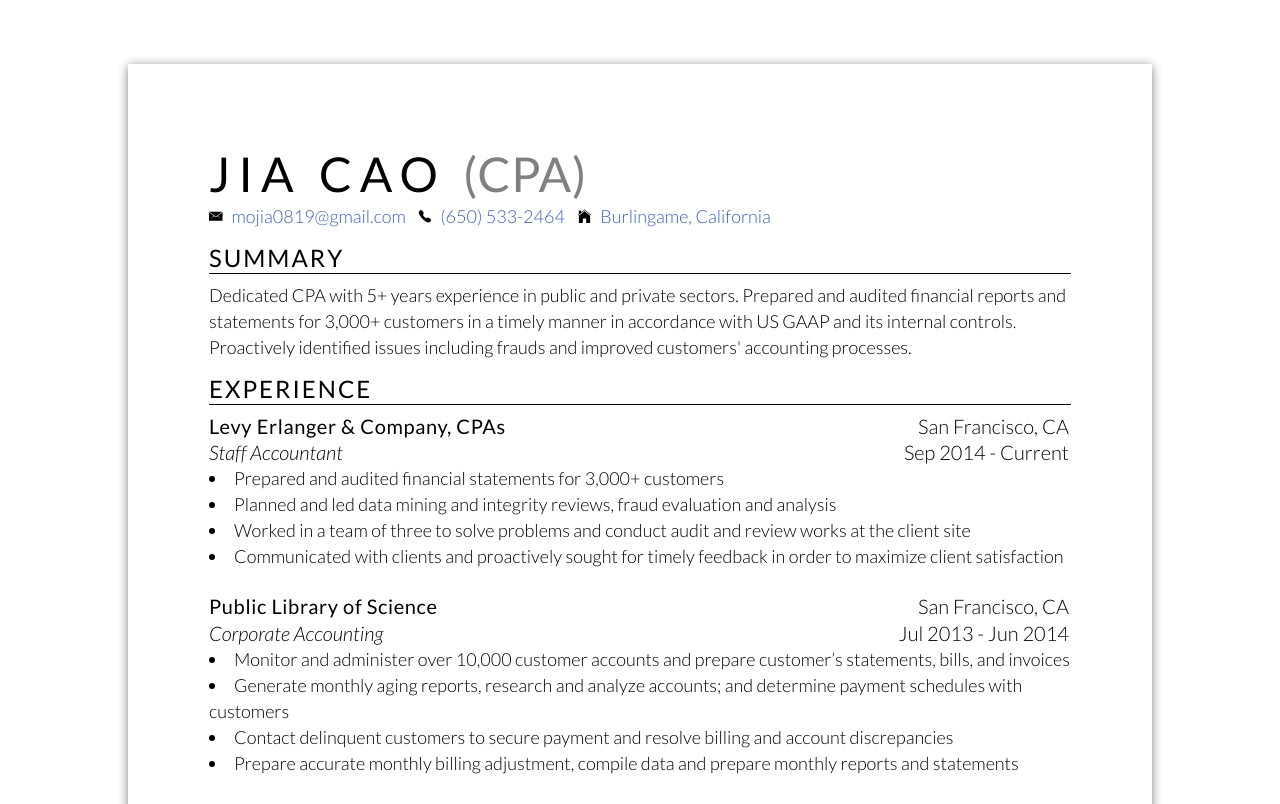
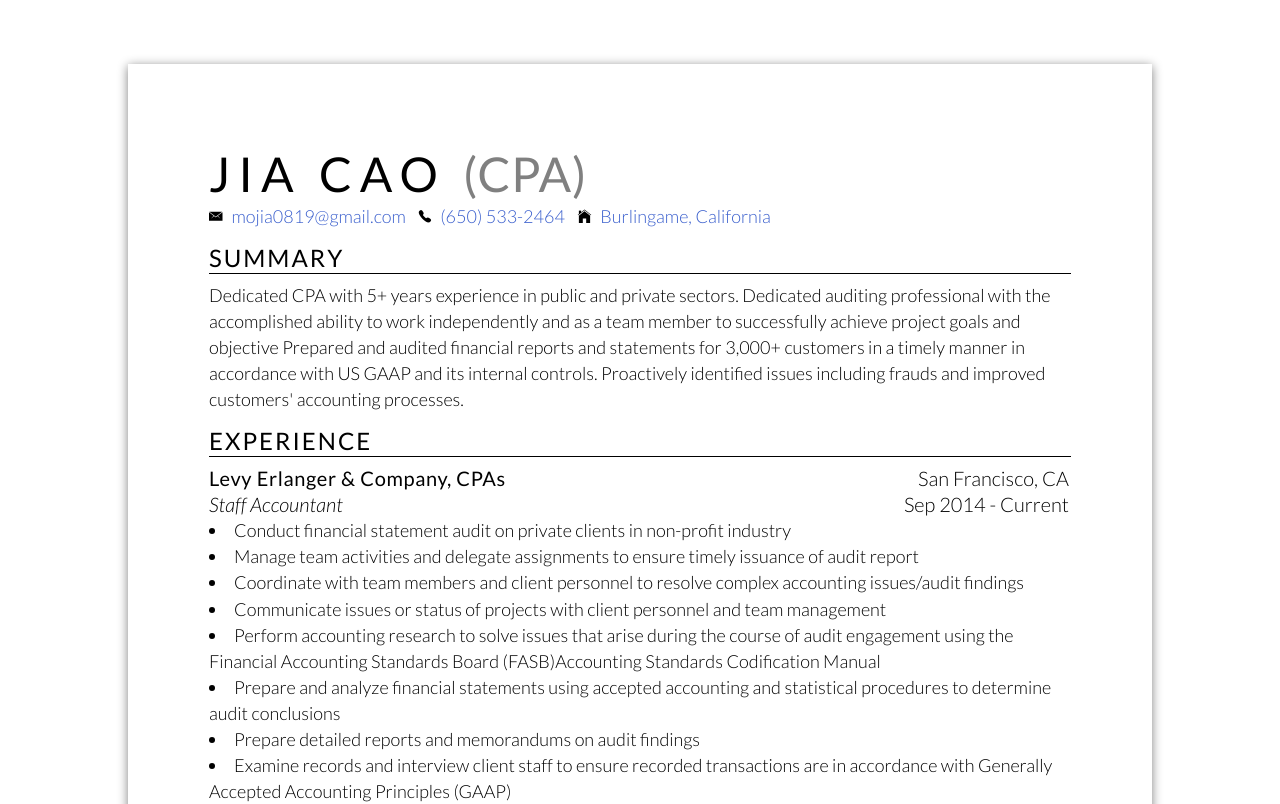
Before and after one commit to killercao/resume, a React (Create React App) app: page / in a window 1280 px wide. Shown: the top 804 px of the page. Built offline with nearby package versions, Linux system fonts and the light colour scheme.

Commit message:
Update experiences

```diff
--- a/src/data/index.js
+++ b/src/data/index.js
@@ -1,5 +1,5 @@
 // Profile
-export const profile = `Dedicated CPA with 5+ years experience in public and private sectors. Prepared and audited financial reports and statements for 3,000+ customers in a timely manner in accordance with US GAAP and its internal controls. Proactively identified issues including frauds and improved customers' accounting processes.`;
+export const profile = `Dedicated CPA with 5+ years experience in public and private sectors. Dedicated auditing professional with the accomplished ability to work independently and as a team member to successfully achieve project goals and objective Prepared and audited financial reports and statements for 3,000+ customers in a timely manner in accordance with US GAAP and its internal controls. Proactively identified issues including frauds and improved customers' accounting processes.`;
 
 export const skills = [
   "Tools/Software: Oracle, MS Office, Quickbook NAV",
@@ -17,10 +17,14 @@ export const experiences = [
     location: "San Francisco, CA",
     dates: "Sep 2014 - Current",
     descriptions: [
-      "Prepared and audited financial statements for 3,000+ customers",
-      "Planned and led data mining and integrity reviews, fraud evaluation and analysis",
-      "Worked in a team of three to solve problems and conduct audit and review works at the client site",
-      "Communicated with clients and proactively sought for timely feedback in order to maximize client satisfaction",
+      "Conduct financial statement audit on private clients in non-profit industry",
+      "Manage team activities and delegate assignments to ensure timely issuance of audit report",
+      "Coordinate with team members and client personnel to resolve complex accounting issues/audit findings",
+      "Communicate issues or status of projects with client personnel and team management ",
+      "Perform accounting research to solve issues that arise during the course of audit engagement using the Financial Accounting Standards Board (FASB)Accounting Standards Codification Manual",
+      "Prepare and analyze financial statements using accepted accounting and statistical procedures to determine audit conclusions",
+      "Prepare detailed reports and memorandums on audit findings",
+      "Examine records and interview client staff to ensure recorded transactions are in accordance with Generally Accepted Accounting Principles (GAAP)",
     ],
   },
   {
@@ -44,6 +48,8 @@ export const experiences = [
       "Reconcile for sales reports for a high volume of activity and in multi-currency",
       "Assisted in preparing financial statement and audit",
       "Assisted in manager in determining company’s budget proposal and prepared variance analysis against actual expenditures",
+
+      // fixme
       "Phasellus at dui in ligula mollis ultricies",
     ],
   },
@@ -56,6 +62,8 @@ export const experiences = [
     descriptions: [
       "Process accounts payable, maintained up-to-date vendor statements to ensure timeliness and completeness",
       "Compile data and prepare monthly reports and statements",
+
+      // fixme
       "Pellentesque dapibus suscipit ligula",
       "In id erat non orci commodo lobortis",
     ],
```
Also changed, not shown: package.json (+5 -9 lines), 1 other file (tests, documents, lock files or other folders).
